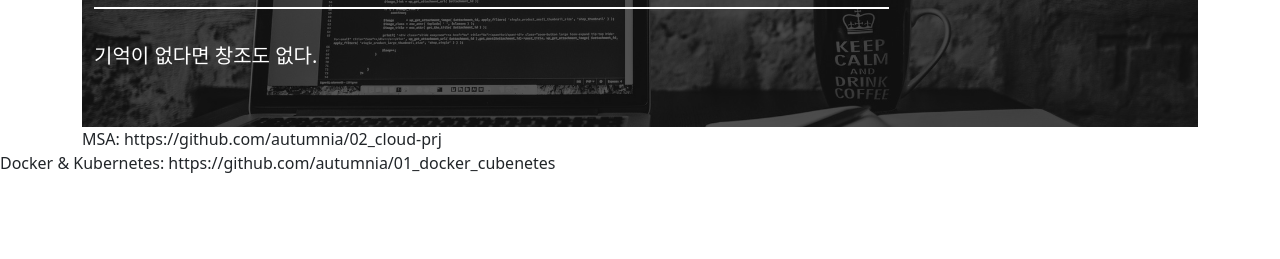
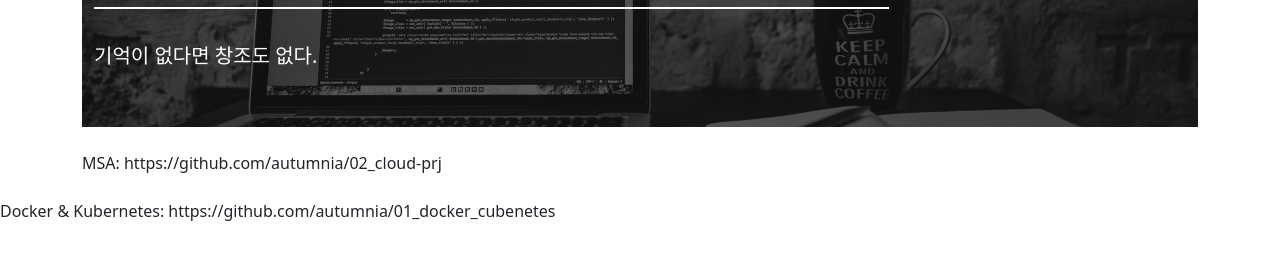
Before and after one commit to autumnia/homepage, a plain HTML site: page programming.html in a window 1280 px wide. Shown: the part 273-532 px from the top of the page. Drawn offline with nearby package versions, Linux system fonts and the light colour scheme.

Commit message:
26-04-02 23:30 updated

```diff
--- a/programming.html
+++ b/programming.html
@@ -61,11 +61,14 @@
 
       <section id="top"></section>
 
+      <br />
       <section id="section01">
         MSA: https://github.com/autumnia/02_cloud-prj
       </div>
 
-      <section id="section01">
+      <br />
+
+      <section id="section02">
         Docker & Kubernetes: https://github.com/autumnia/01_docker_cubenetes
       </section>
     </div>
```
